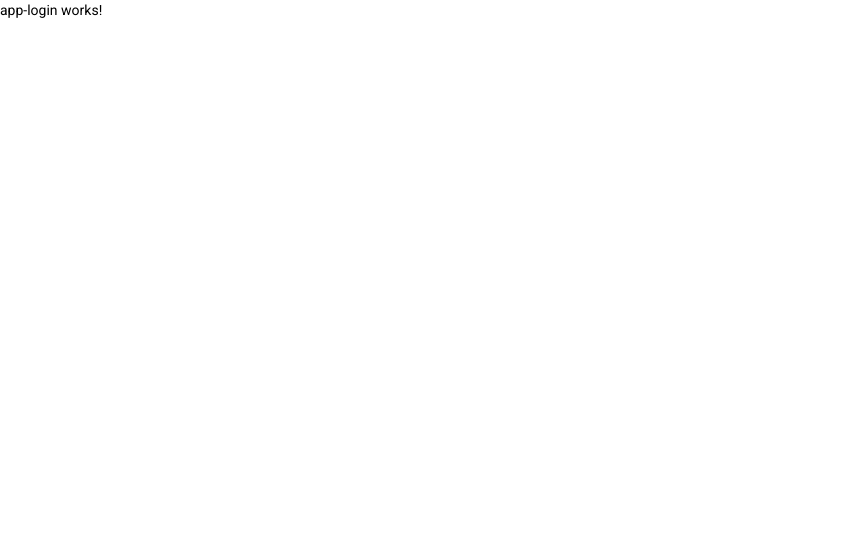
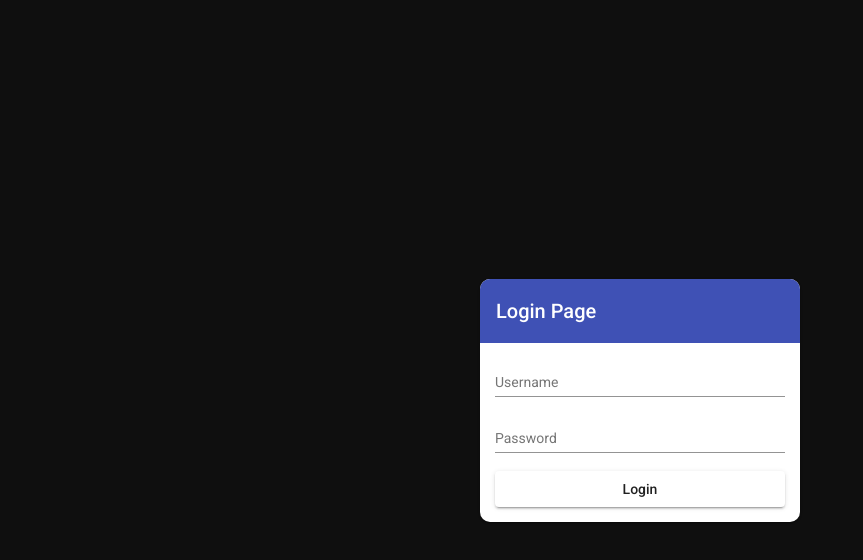
Before and after one commit to Do-Khu/hammerspace-frontend, an Angular app in the folder hammerspace-app/: page / in a window 1280 px wide. Shown: the top 560 px of the page, without its empty margins (0-863 px from the left). Built offline with nearby package versions, Linux system fonts and the light colour scheme.

Commit message:
feat: create base front

```diff
--- a/hammerspace-app/src/app/app-login/app-login.component.css
+++ b/hammerspace-app/src/app/app-login/app-login.component.css
@@ -0,0 +1,16 @@
+.main-div{
+    margin: 0px;
+    padding: 0px;
+    background-color: #0f0f0f;
+}
+mat-card{
+    padding: 0px;
+    border-radius: 10px;
+}
+mat-toolbar{
+    border-top-left-radius: 10px;
+    border-top-right-radius: 10px;
+}
+.login-form{
+    padding: 15px;
+}
--- a/hammerspace-app/src/app/app-login/app-login.component.html
+++ b/hammerspace-app/src/app/app-login/app-login.component.html
@@ -1 +1,16 @@
-<p>app-login works!</p>
+<div fxLayoutAlign="center center" fxFlexFill class="main-div">
+    <mat-card fxFlex="25">
+        <mat-toolbar color="primary">Login Page</mat-toolbar>
+        <form fxLayoutAlign="stretch" fxLayout="column" class='login-form'>
+            <mat-form-field>
+                <input matInput placeholder="Username">
+            </mat-form-field>
+
+            <mat-form-field>
+                <input matInput type="password" placeholder="Password">
+            </mat-form-field>
+
+            <button mat-raised-button type="submit">Login</button>
+        </form>
+    </mat-card>
+</div>
--- a/hammerspace-app/src/app/app.module.ts
+++ b/hammerspace-app/src/app/app.module.ts
@@ -10,6 +10,7 @@
 import { MatInputModule } from '@angular/material/input';
 import { MatButtonModule } from '@angular/material/button';
 import { MatCardModule } from '@angular/material/card';
+import { MatToolbarModule } from '@angular/material/toolbar';
 
 @NgModule({
   declarations: [
@@ -24,7 +25,8 @@
     MatFormFieldModule,
     MatInputModule,
     MatButtonModule,
-    MatCardModule
+    MatCardModule,
+    MatToolbarModule
   ],
   providers: [],
   bootstrap: [AppComponent]
```
